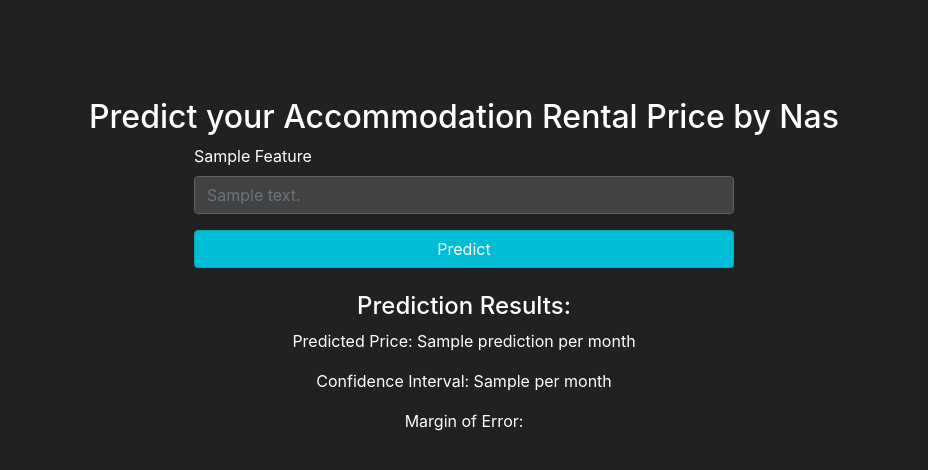
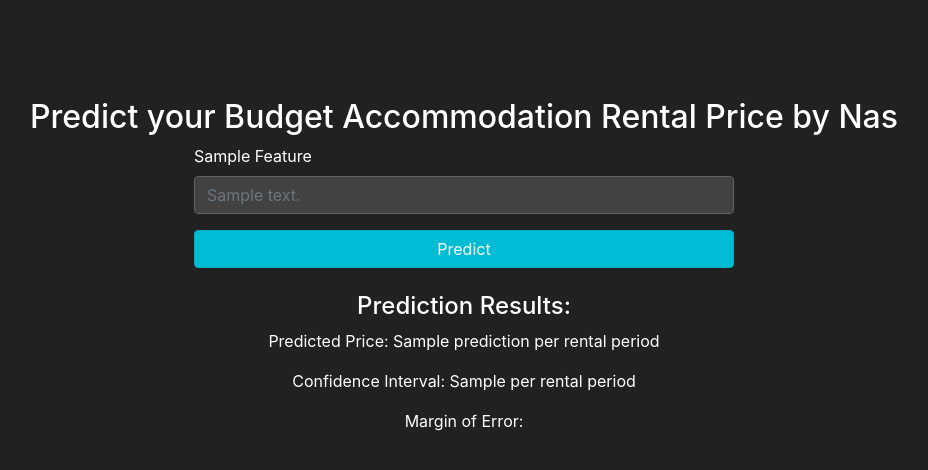
Before and after one commit to boss2256/MLOps-Web-Application, a Flask app: template templates/nas_rental_prediction.html in a window 1280 px wide. Shown: the top 470 px of the page, without its empty margins (176-1104 px from the left). Run offline with Flask 3, Linux system fonts and the light colour scheme; the template is opened without the code that fills it: most values are stand-ins (such as "Sample title", 1, 10 or a date in 2020); some libraries are stand-ins or nearby versions.

Commit message:
changed to per rental period

```diff
--- a/templates/nas_rental_prediction.html
+++ b/templates/nas_rental_prediction.html
@@ -66,7 +66,7 @@
     <span class="loading-text">Predicting results... hold on for a moment</span>
 </div> <!-- Loading overlay -->
 <div class="container">
-    <h2 class="text-center mt-5">Predict your Accommodation Rental Price by Nas</h2>
+    <h2 class="text-center mt-5">Predict your Budget Accommodation Rental Price by Nas</h2>
     <div class="row">
         <div class="col-md-6 form-container"> <!-- Centered form -->
             <form action="/" method="post">
@@ -84,8 +84,8 @@
     {% if prediction %}
     <div class="mt-4 text-center" id="predictionResults" style="display:none;"> <!-- Centered results -->
         <h4>Prediction Results:</h4>
-        <p>Predicted Price: {{ prediction }} per month</p>
-        <p>Confidence Interval: {{ confidence_interval }} per month</p>
+        <p>Predicted Price: {{ prediction }} per rental period</p>
+        <p>Confidence Interval: {{ confidence_interval }} per rental period</p>
         <p>Margin of Error: {{ margin_of_error }}</p>
     </div>
     {% endif %}
```
